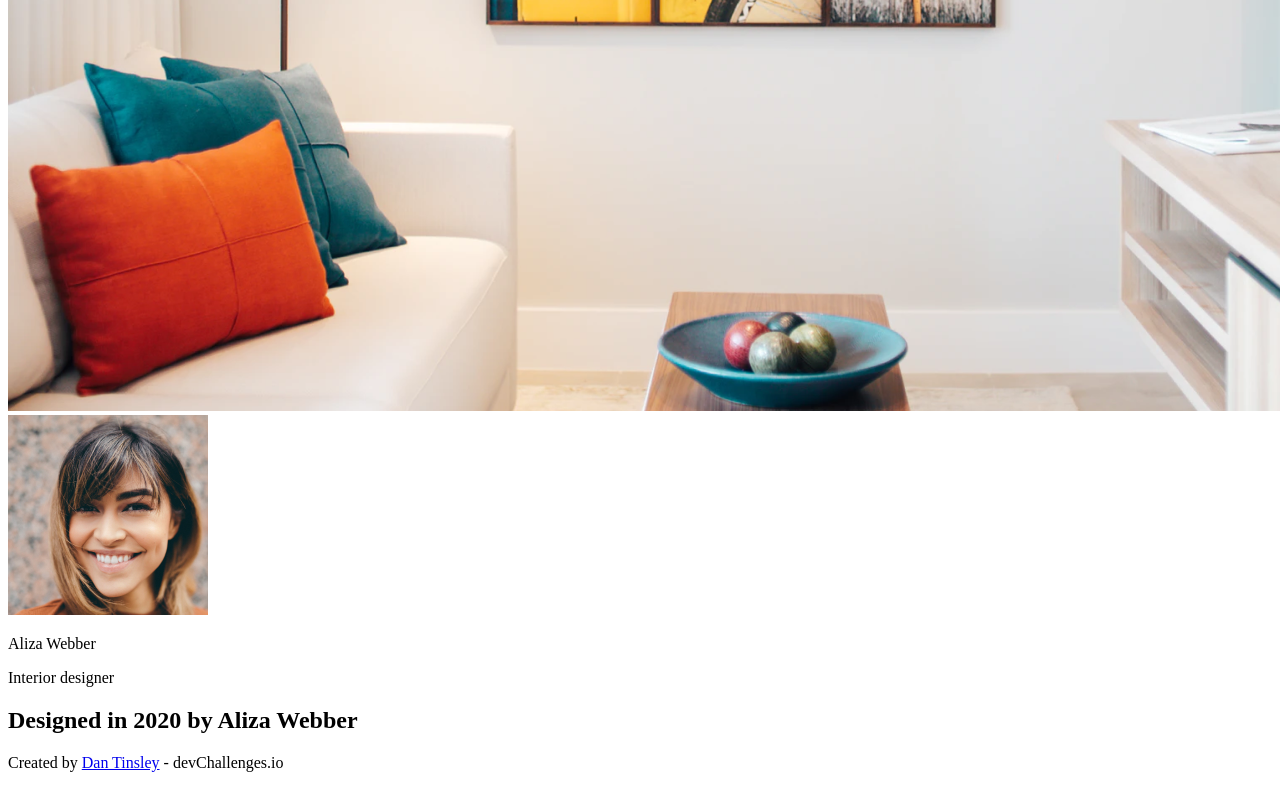
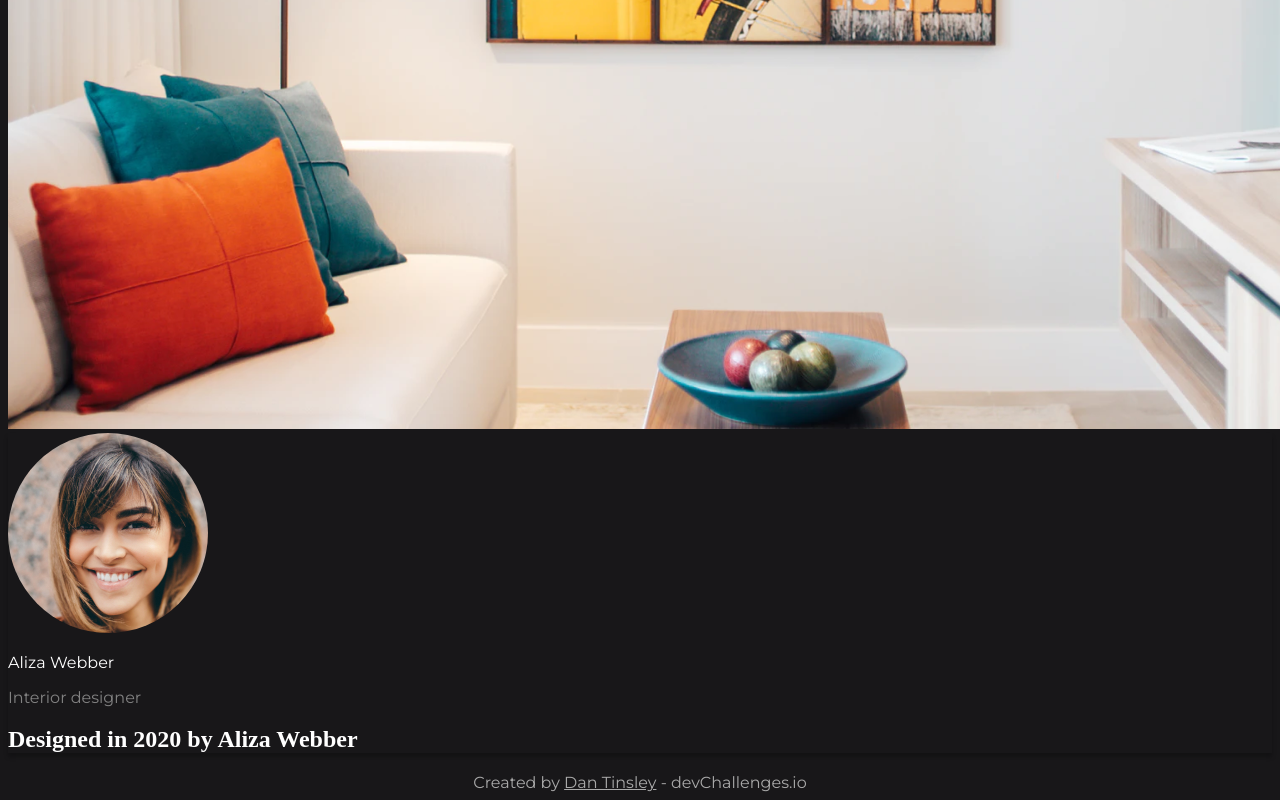
Before and after one commit to detinsley1s/interior-consultant, a plain HTML site: page index.html in a window 1280 px wide. Shown: the part 964-1764 px from the top of the page. Drawn offline with Linux system fonts and the light colour scheme; a web font is replaced by a local one.

Commit message:
Add fonts and some styles

```diff
--- a/index.html
+++ b/index.html
@@ -6,6 +6,7 @@
     <meta name="viewport" content="width=device-width, initial-scale=1.0">
     <meta name="author" content="Dan Tinsley">
     <link href="./styles.css" rel="stylesheet">
+    <link rel="stylesheet" href="https://fonts.googleapis.com/css?family=Crimson-Pro|Lora|Montserrat">
     <title>Modern Interior</title>
 </head>
 <body>
@@ -33,12 +34,12 @@
             </div>
             <div class="photos">
                 <img src="./photo1.png" alt="Example of a den with a lamp, a couch, and a picture on the wall">
-                <div class="designer">
+                <div class="designer-card">
                     <div class="designer-info">
-                        <img src="./photo2.png" alt="photo of Aliza Webber">
-                        <div class="designer-name">
-                            <p>Aliza Webber</p>
-                            <p>Interior designer</p>
+                        <img src="./photo2.png" alt="photo of Aliza Webber" class="aliza-image">
+                        <div class="designer-name-role">
+                            <p class="designer-name">Aliza Webber</p>
+                            <p class="designer-role">Interior designer</p>
                         </div>
                     </div>
                     <h2>Designed in 2020 by Aliza Webber</h2>
--- a/styles.css
+++ b/styles.css
@@ -0,0 +1,60 @@
+body {
+    background-color: #181719;
+    color: white;
+}
+
+button {
+    border: solid white 1px;
+    background-color: black;
+    color: white;
+    text-transform: uppercase;
+    padding: 0.4em 0.5em;
+    font-family: 'Crimson Pro', serif;
+}
+
+.menu ul {
+    list-style: none;
+    font-family: Montserrat, sans-serif;
+}
+
+.information h1 {
+    font-family: Lora, serif;
+}
+
+.information p {
+    font-family: Montserrat, sans-serif;
+}
+
+.designer-card {
+    box-shadow: 0 4px 4px rgba(0, 0, 0, 0.25);
+}
+
+.designer-name-role {
+    font-family: Montserrat, sans-serif;
+}
+
+.designer-role {
+    color: #828282;
+}
+
+.designer h2 {
+    font-family: Lora, serif;
+}
+
+.aliza-image {
+    border-radius: 50%;
+}
+
+footer {
+    font-family: Montserrat, sans-serif;
+    text-align: center;
+    color: #a9a9a9;
+}
+
+footer a {
+    color: #a9a9a9;
+}
+
+footer a:hover {
+    color: red;
+}
```
